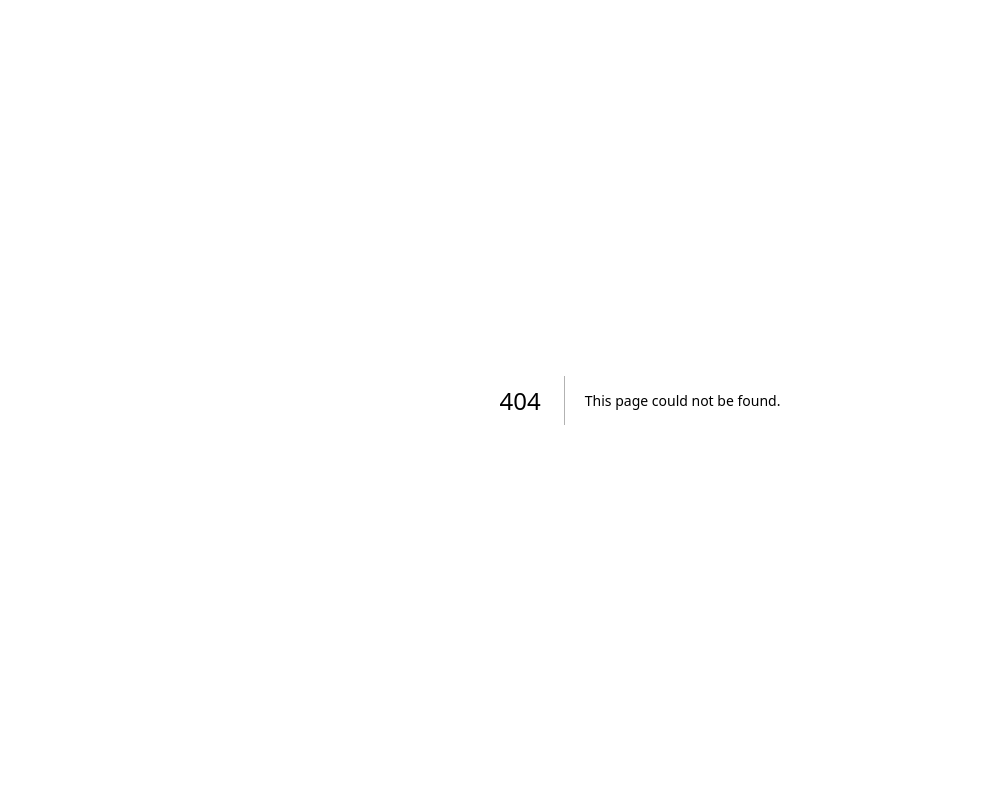
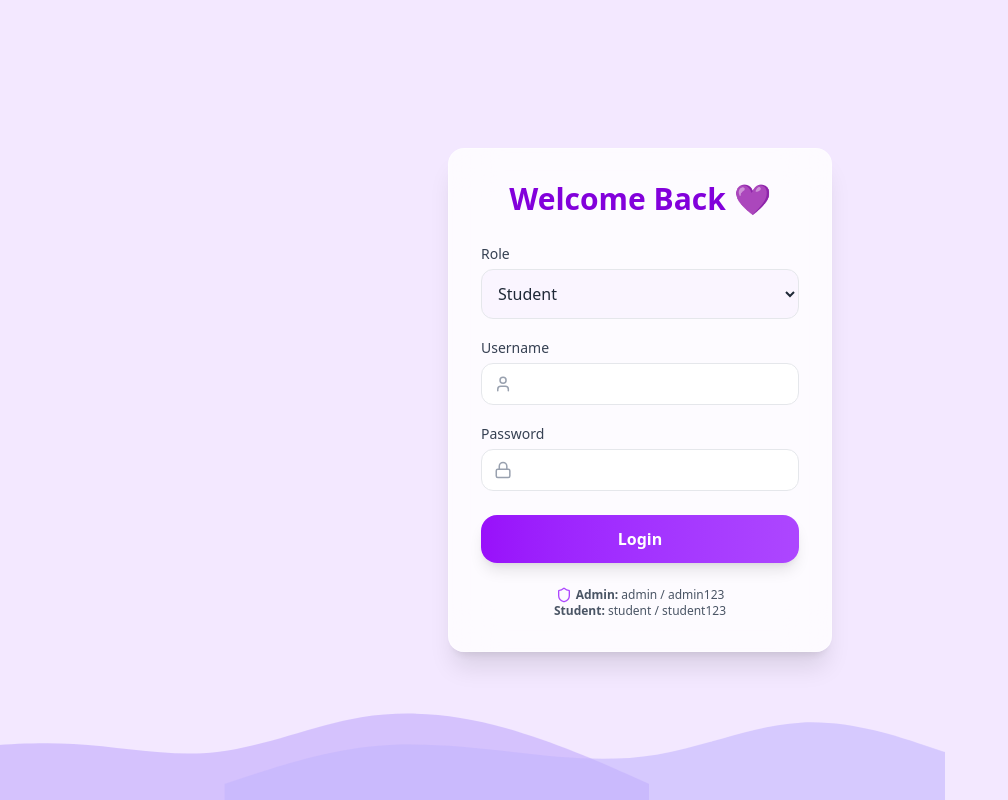
Before and after one commit to Krrish0621/Mind-Care, a Next.js app: page /login in a window 1280 px wide. Before the commit this address had no page. Shown: the whole page, without its empty margins (0-1008 px from the left). Built offline with nearby package versions, Linux system fonts and the light colour scheme.

Commit message:
added login page

```diff
--- /dev/null
+++ b/app/login/page.tsx
@@ -0,0 +1,166 @@
+"use client"
+
+import { useState, useEffect } from "react"
+import { useRouter } from "next/navigation"
+import { authenticateUser } from "@/lib/auth"
+import { User, Lock, Shield } from "lucide-react"
+import { motion } from "framer-motion"
+
+export default function LoginPage() {
+  const [username, setUsername] = useState("")
+  const [password, setPassword] = useState("")
+  const [role, setRole] = useState<"student" | "admin">("student")
+  const router = useRouter()
+
+  useEffect(() => {
+    const role = localStorage.getItem("role")
+    if (role) {
+      if (role === "admin") {
+        router.push("/admin")
+      } else {
+        router.push("/")
+      }
+    }
+  }, [router])
+
+  const handleLogin = (e: React.FormEvent) => {
+    e.preventDefault()
+    const isValid = authenticateUser(role, username, password)
+
+    if (isValid) {
+      localStorage.setItem("role", role)
+      if (role === "admin") {
+        router.push("/admin")
+      } else {
+        router.push("/")
+      }
+    } else {
+      alert("Invalid credentials")
+    }
+  }
+
+  return (
+    <div className="relative flex items-center justify-center min-h-screen overflow-hidden bg-purple-100">
+      {/* 🌊 Animated Wave Background */}
+      <div className="absolute inset-0 z-0">
+        <svg
+          className="absolute bottom-0 w-full h-40 animate-wave-slow"
+          xmlns="http://www.w3.org/2000/svg"
+          viewBox="0 0 1440 320"
+        >
+          <path
+            fill="#a78bfa"
+            fillOpacity="0.4"
+            d="M0,224L48,218.7C96,213,192,203,288,208C384,213,480,235,576,224C672,213,768,171,864,154.7C960,139,1056,149,1152,176C1248,203,1344,245,1392,266.7L1440,288L1440,320L0,320Z"
+          ></path>
+        </svg>
+        <svg
+          className="absolute bottom-0 w-full h-40 animate-wave-fast"
+          xmlns="http://www.w3.org/2000/svg"
+          viewBox="0 0 1440 320"
+        >
+          <path
+            fill="#c4b5fd"
+            fillOpacity="0.6"
+            d="M0,288L48,272C96,256,192,224,288,213.3C384,203,480,213,576,224C672,235,768,245,864,229.3C960,213,1056,171,1152,165.3C1248,160,1344,192,1392,208L1440,224L1440,320L0,320Z"
+          ></path>
+        </svg>
+      </div>
+
+      {/* 🔐 Login Card */}
+      <motion.form
+        initial={{ opacity: 0, y: 50, scale: 0.95 }}
+        animate={{ opacity: 1, y: 0, scale: 1 }}
+        transition={{ duration: 0.6, ease: "easeOut" }}
+        onSubmit={handleLogin}
+        className="relative z-10 backdrop-blur-xl bg-white/80 p-8 rounded-2xl shadow-xl w-full max-w-sm border border-white/40"
+      >
+        <motion.h2
+          initial={{ opacity: 0, y: -20 }}
+          animate={{ opacity: 1, y: 0 }}
+          transition={{ delay: 0.2, duration: 0.5 }}
+          className="text-3xl font-extrabold text-center mb-6 text-purple-700"
+        >
+          Welcome Back 💜
+        </motion.h2>
+
+        {/* Role Selection */}
+        <label className="block mb-4">
+          <span className="text-sm font-medium text-gray-700">Role</span>
+          <select
+            value={role}
+            onChange={(e) => setRole(e.target.value as "admin" | "student")}
+            className="w-full mt-1 p-3 border rounded-lg bg-purple-50 focus:outline-none focus:ring-2 focus:ring-purple-400"
+          >
+            <option value="student">Student</option>
+            <option value="admin">Admin</option>
+          </select>
+        </label>
+
+        {/* Username */}
+        <label className="block mb-4">
+          <span className="text-sm font-medium text-gray-700">Username</span>
+          <div className="flex items-center mt-1 bg-white rounded-lg border px-3">
+            <User className="w-5 h-5 text-gray-400" />
+            <input
+              type="text"
+              className="w-full ml-2 p-2 focus:outline-none"
+              value={username}
+              onChange={(e) => setUsername(e.target.value)}
+              required
+            />
+          </div>
+        </label>
+
+        {/* Password */}
+        <label className="block mb-6">
+          <span className="text-sm font-medium text-gray-700">Password</span>
+          <div className="flex items-center mt-1 bg-white rounded-lg border px-3">
+            <Lock className="w-5 h-5 text-gray-400" />
+            <input
+              type="password"
+              className="w-full ml-2 p-2 focus:outline-none"
+              value={password}
+              onChange={(e) => setPassword(e.target.value)}
+              required
+            />
+          </div>
+        </label>
+
+        {/* Button */}
+        <motion.button
+          whileHover={{ scale: 1.05 }}
+          whileTap={{ scale: 0.95 }}
+          type="submit"
+          className="w-full py-3 rounded-xl bg-gradient-to-r from-purple-600 to-purple-500 text-white font-semibold shadow-lg hover:from-purple-700 hover:to-purple-600 transition-all duration-300"
+        >
+          Login
+        </motion.button>
+
+        <p className="mt-6 text-xs text-center text-gray-600">
+          <Shield className="inline w-4 h-4 mr-1 text-purple-500" />
+          <strong>Admin:</strong> admin / admin123 <br />
+          <strong>Student:</strong> student / student123
+        </p>
+      </motion.form>
+
+      {/* 🌊 Wave Animation Styles */}
+      <style jsx>{`
+        .animate-wave-slow {
+          animation: wave 10s infinite linear;
+        }
+        .animate-wave-fast {
+          animation: wave 6s infinite linear reverse;
+        }
+        @keyframes wave {
+          0% {
+            transform: translateX(0);
+          }
+          100% {
+            transform: translateX(-50%);
+          }
+        }
+      `}</style>
+    </div>
+  )
+}
--- a/app/page.tsx
+++ b/app/page.tsx
@@ -1,4 +1,7 @@
 "use client"
+
+import { useEffect, useState } from "react"
+import { useRouter } from "next/navigation"
 import { Navigation } from "@/components/navigation"
 import { Footer } from "@/components/footer"
 import { Button } from "@/components/ui/button"
@@ -8,6 +11,20 @@ import { MessageCircle, Calendar, BookOpen, Users, Heart, Shield, Clock, Star }
 import { Typewriter } from "react-simple-typewriter"
 
 export default function HomePage() {
+  const router = useRouter()
+  const [role, setRole] = useState<string | null>(null)
+
+  useEffect(() => {
+    const storedRole = localStorage.getItem("role")
+    if (!storedRole) {
+      router.push("/login")
+    } else {
+      setRole(storedRole)
+    }
+  }, [])
+
+  if (!role) return null
+
   return (
     <div className="min-h-screen bg-background">
       <Navigation />
--- a/components/navigation.tsx
+++ b/components/navigation.tsx
@@ -4,21 +4,49 @@ import Link from "next/link"
 import { usePathname } from "next/navigation"
 import { cn } from "@/lib/utils"
 import { Button } from "@/components/ui/button"
-import { Home, MessageCircle, Calendar, BookOpen, Users, BarChart3, Menu, X } from "lucide-react"
-import { useState } from "react"
+import {
+  Home,
+  MessageCircle,
+  Calendar,
+  BookOpen,
+  Users,
+  BarChart3,
+  Menu,
+  X,
+  LogOut,
+} from "lucide-react"
+import { useState, useEffect } from "react"
 
-const navigation = [
+const allNavigation = [
   { name: "Home", href: "/", icon: Home },
   { name: "Chat", href: "/chat", icon: MessageCircle },
   { name: "Book", href: "/book", icon: Calendar },
   { name: "Resources", href: "/resources", icon: BookOpen },
   { name: "Forum", href: "/forum", icon: Users },
-  { name: "Admin", href: "/admin", icon: BarChart3 },
+]
+
+const adminNavigation = [
+  { name: "Admin Dashboard", href: "/admin", icon: BarChart3 },
 ]
 
 export function Navigation() {
   const pathname = usePathname()
   const [mobileMenuOpen, setMobileMenuOpen] = useState(false)
+  const [role, setRole] = useState<string | null>(null)
+
+  useEffect(() => {
+    const storedRole = localStorage.getItem("role")
+    setRole(storedRole)
+  }, [])
+
+  // Only show links based on role
+  const filteredNavigation =
+    role === "admin" ? adminNavigation : allNavigation
+
+  const handleLogout = () => {
+    localStorage.removeItem("role")
+    window.location.href = "/login"
+  }
 
   return (
     <nav className="sticky top-0 z-50 bg-background/95 backdrop-blur supports-[backdrop-filter]:bg-background/80 border-b border-border/50 shadow-sm">
@@ -33,9 +61,9 @@ export function Navigation() {
             </Link>
           </div>
 
-          <div className="hidden md:block">
-            <div className="ml-10 flex items-baseline space-x-2">
-              {navigation.map((item) => {
+          {/* Desktop Menu */}
+          <div className="hidden md:flex items-center space-x-2">
+            {filteredNavigation.map((item) => {
               const Icon = item.icon
               const isActive = pathname === item.href
               return (
@@ -54,9 +82,20 @@ export function Navigation() {
                 </Link>
               )
             })}
-            </div>
+
+            {role && (
+              <Button
+                variant="ghost"
+                className="text-sm text-muted-foreground hover:text-red-500"
+                onClick={handleLogout}
+              >
+                <LogOut className="w-4 h-4 mr-1" />
+                Logout
+              </Button>
+            )}
           </div>
 
+          {/* Mobile Menu Toggle */}
           <div className="md:hidden">
             <Button
               variant="ghost"
@@ -69,10 +108,11 @@ export function Navigation() {
           </div>
         </div>
 
+        {/* Mobile Dropdown Menu */}
         {mobileMenuOpen && (
           <div className="md:hidden">
             <div className="px-2 pt-2 pb-3 space-y-1 sm:px-3 border-t border-border/50">
-              {navigation.map((item) => {
+              {filteredNavigation.map((item) => {
                 const Icon = item.icon
                 const isActive = pathname === item.href
                 return (
@@ -92,6 +132,19 @@ export function Navigation() {
                   </Link>
                 )
               })}
+
+              {role && (
+                <button
+                  onClick={() => {
+                    setMobileMenuOpen(false)
+                    handleLogout()
+                  }}
+                  className="flex items-center space-x-2 w-full text-left text-red-600 hover:bg-red-50 px-3 py-2 rounded-xl"
+                >
+                  <LogOut className="w-5 h-5" />
+                  <span>Logout</span>
+                </button>
+              )}
             </div>
           </div>
         )}
--- /dev/null
+++ b/lib/auth.ts
@@ -0,0 +1,21 @@
+// lib/auth.ts
+
+export const dummyCredentials = {
+  admin: {
+    username: "admin",
+    password: "admin123",
+  },
+  student: {
+    username: "student",
+    password: "student123",
+  },
+}
+
+export function authenticateUser(
+  role: "admin" | "student",
+  username: string,
+  password: string
+) {
+  const creds = dummyCredentials[role]
+  return username === creds.username && password === creds.password
+}
```
Also changed, not shown: lib/auth-middleware.ts (line endings or trailing spaces), 1 other file (tests, documents, lock files or other folders). Lines whose indentation alone changed are shown as unchanged.
